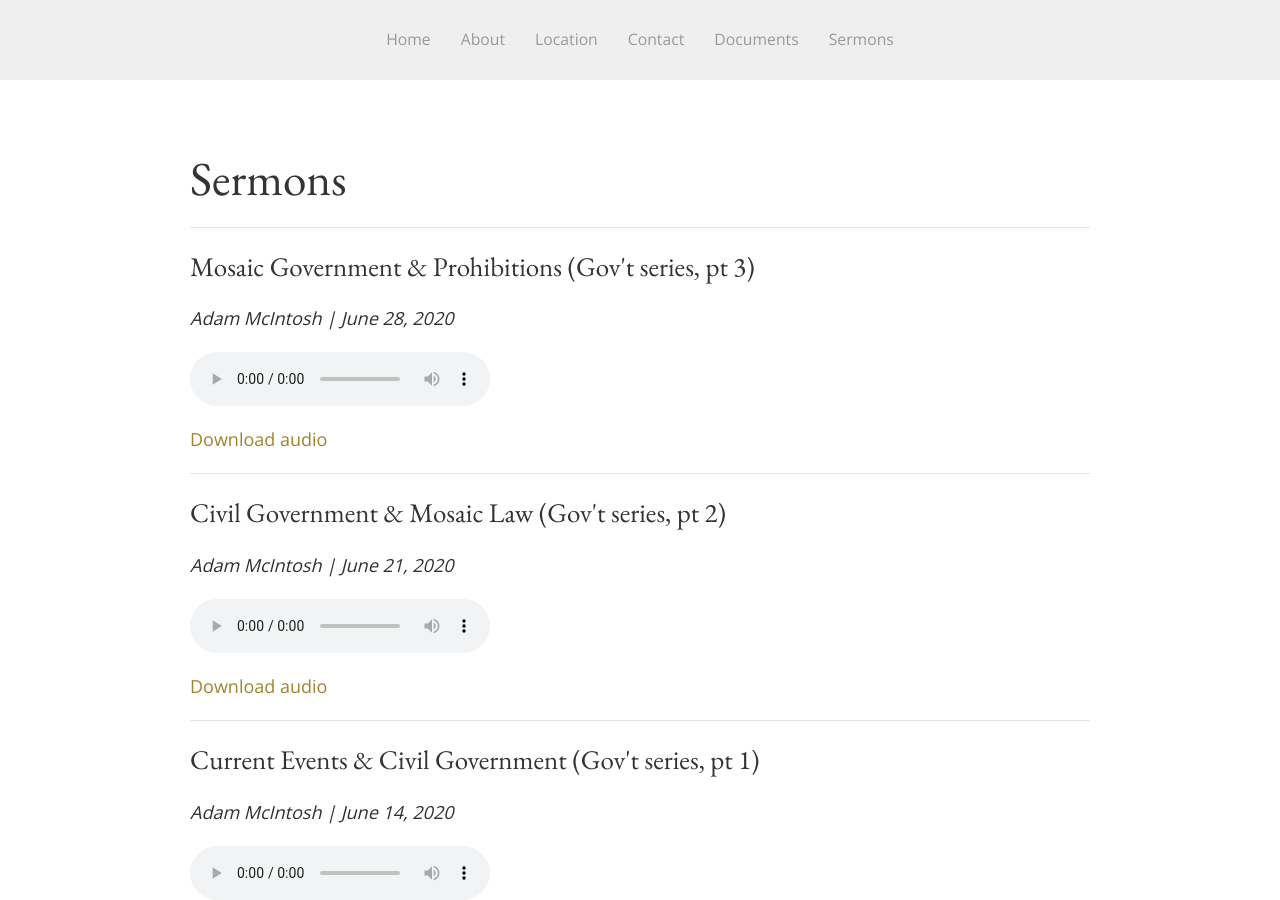
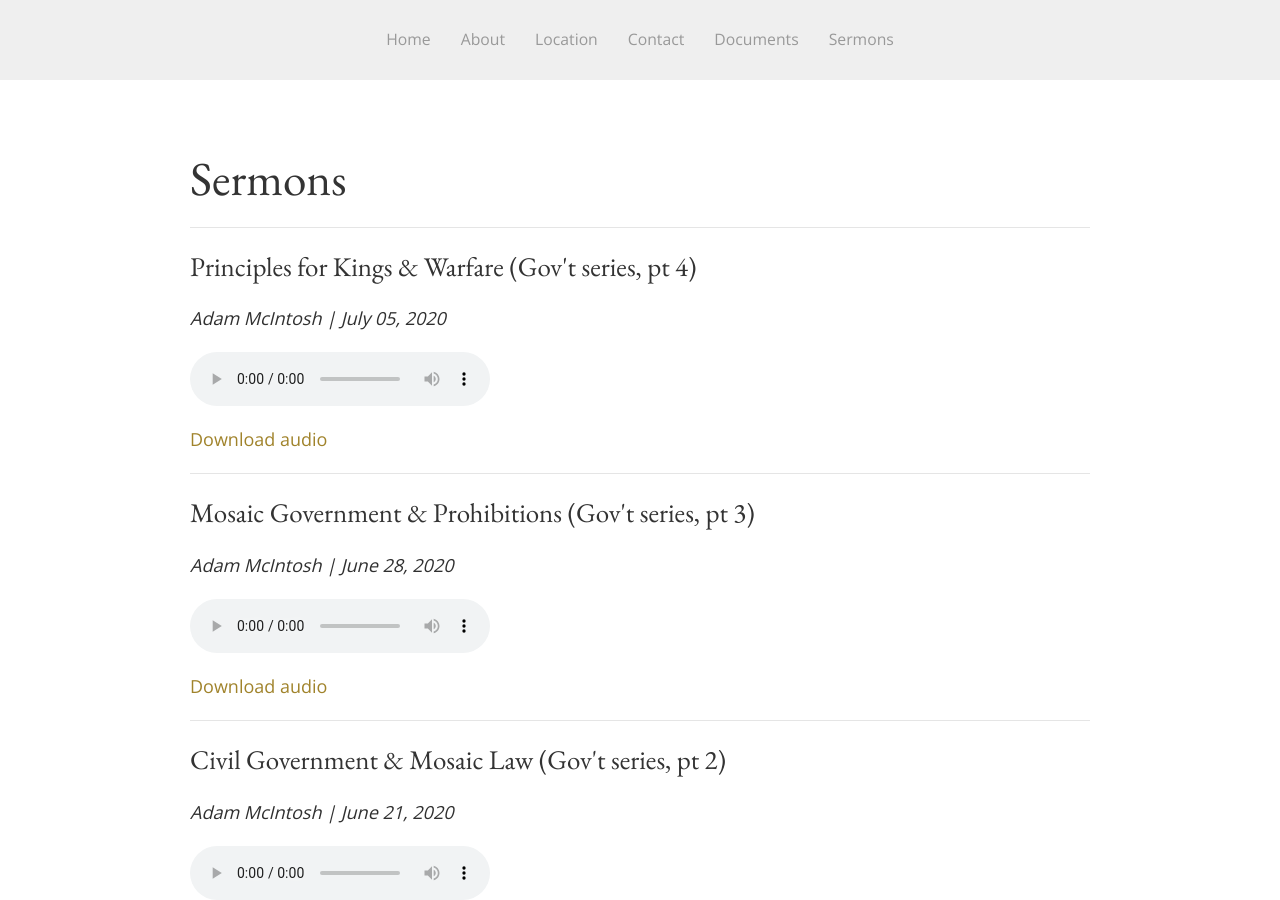
Before and after one commit to SaintDavidsChurch/website, a Jekyll site: the page built from sermons.html, in a window 1280 px wide and 900 px high. Built offline with Jekyll 4.4.1, drawn with Linux system fonts in a browser that asks for light colours.

Commit message:
Updated by InferCMS

```diff
--- a/_data/sermons.yml
+++ b/_data/sermons.yml
@@ -114,3 +114,7 @@
   date: '2020-06-28'
   preacher: Adam McIntosh
   audio_file: https://saintdavids.church/assets/sermons/2020/June/Adam-McIntosh_June28-2020_Exod18.13-26_CivilGovt3.mp3
+- title: Principles for Kings & Warfare (Gov't series, pt 4)
+  date: '2020-07-05'
+  preacher: Adam McIntosh
+  audio_file: https://saintdavids.church/assets/sermons/2020/July/Adam-McIntosh_July5-2020_Deut17.14-20_CivilGovt4.mp3
```
